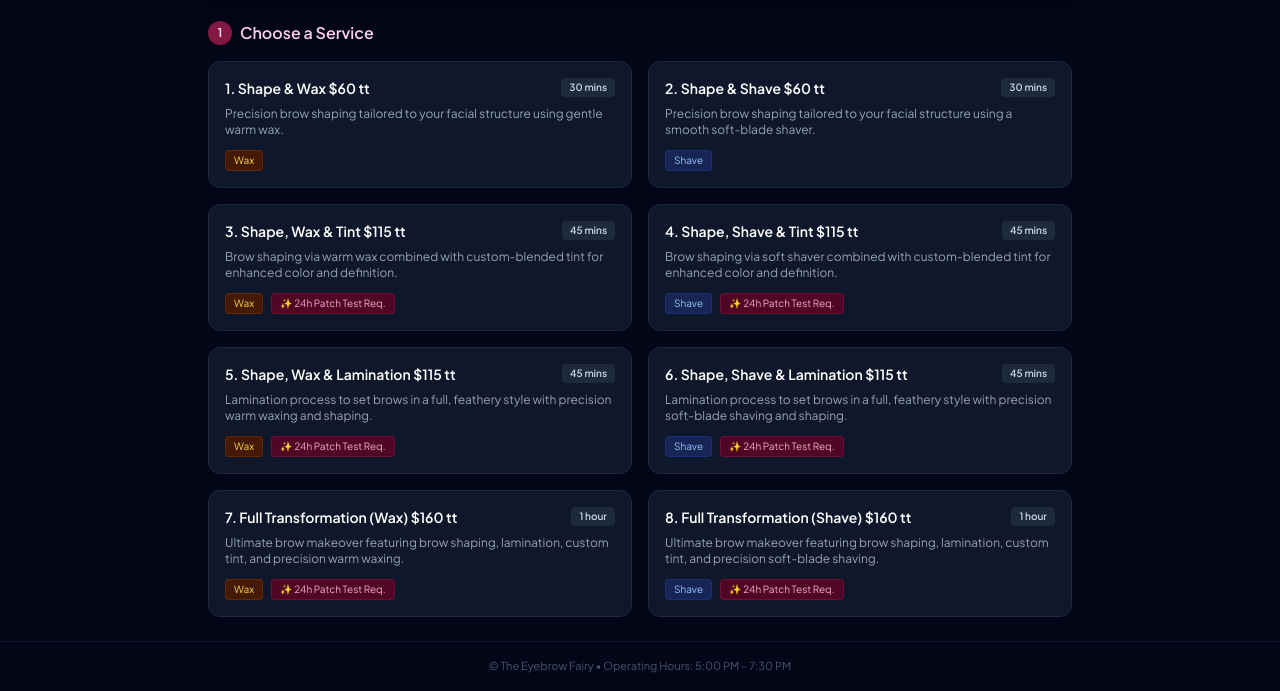
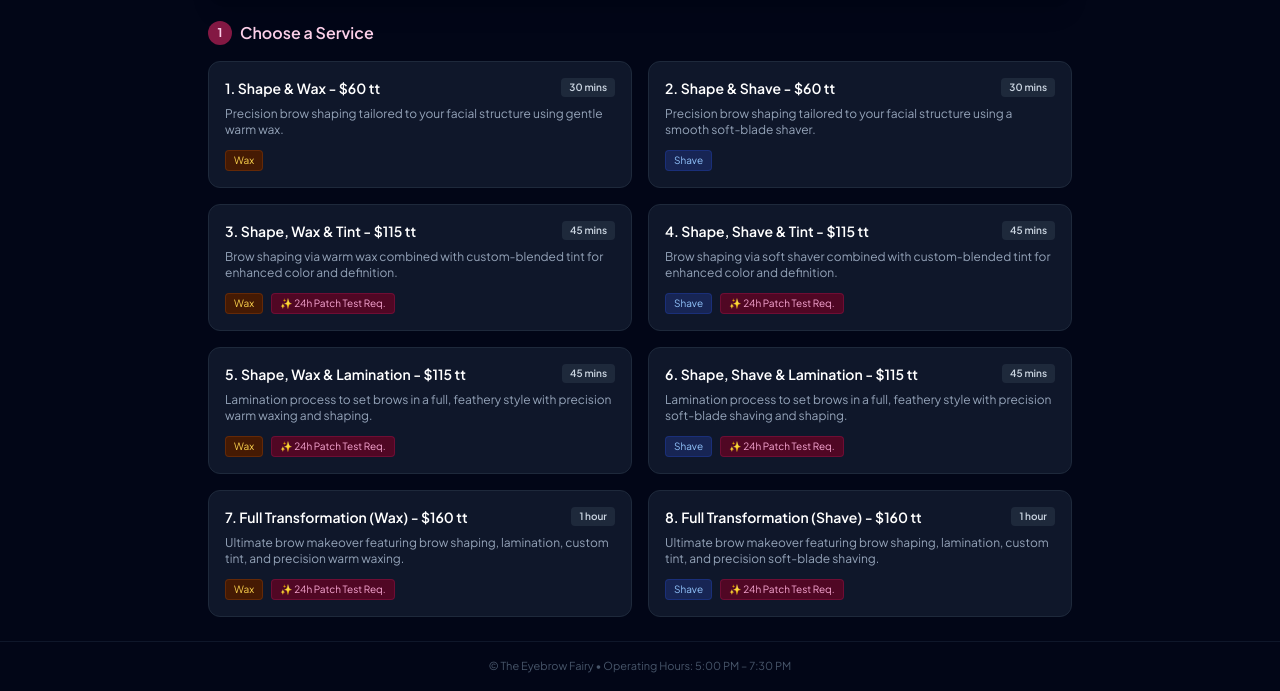
Before and after one commit to kadishajoseph06-netizen/Eyebrow-fairy-site, a website: page index.html in a window 1280 px wide. Shown: the part 241-932 px from the top of the page. Drawn offline with nearby package versions, Linux system fonts and the light colour scheme; a web font is replaced by a local one.

Commit message:
Update index.html

```diff
--- a/index.html
+++ b/index.html
@@ -212,14 +212,14 @@
     let ownerPIN = localStorage.getItem('eyebrow_owner_pin') || '1234';
 
     const SERVICES = [
-      { id: 1, name: "1. Shape & Wax $60 tt", duration: "30 mins", method: "Wax", requiresPatchTest: false, desc: "Precision brow shaping tailored to your facial structure using gentle warm wax." },
-      { id: 2, name: "2. Shape & Shave $60 tt", duration: "30 mins", method: "Shave", requiresPatchTest: false, desc: "Precision brow shaping tailored to your facial structure using a smooth soft-blade shaver." },
-      { id: 3, name: "3. Shape, Wax & Tint $115 tt", duration: "45 mins", method: "Wax", requiresPatchTest: true, desc: "Brow shaping via warm wax combined with custom-blended tint for enhanced color and definition." },
-      { id: 4, name: "4. Shape, Shave & Tint $115 tt", duration: "45 mins", method: "Shave", requiresPatchTest: true, desc: "Brow shaping via soft shaver combined with custom-blended tint for enhanced color and definition." },
-      { id: 5, name: "5. Shape, Wax & Lamination $115 tt", duration: "45 mins", method: "Wax", requiresPatchTest: true, desc: "Lamination process to set brows in a full, feathery style with precision warm waxing and shaping." },
-      { id: 6, name: "6. Shape, Shave & Lamination $115 tt", duration: "45 mins", method: "Shave", requiresPatchTest: true, desc: "Lamination process to set brows in a full, feathery style with precision soft-blade shaving and shaping." },
-      { id: 7, name: "7. Full Transformation (Wax) $160 tt", duration: "1 hour", method: "Wax", requiresPatchTest: true, desc: "Ultimate brow makeover featuring brow shaping, lamination, custom tint, and precision warm waxing." },
-      { id: 8, name: "8. Full Transformation (Shave) $160 tt", duration: "1 hour", method: "Shave", requiresPatchTest: true, desc: "Ultimate brow makeover featuring brow shaping, lamination, custom tint, and precision soft-blade shaving." }
+      { id: 1, name: "1. Shape & Wax - $60 tt", duration: "30 mins", method: "Wax", requiresPatchTest: false, desc: "Precision brow shaping tailored to your facial structure using gentle warm wax." },
+      { id: 2, name: "2. Shape & Shave - $60 tt", duration: "30 mins", method: "Shave", requiresPatchTest: false, desc: "Precision brow shaping tailored to your facial structure using a smooth soft-blade shaver." },
+      { id: 3, name: "3. Shape, Wax & Tint - $115 tt", duration: "45 mins", method: "Wax", requiresPatchTest: true, desc: "Brow shaping via warm wax combined with custom-blended tint for enhanced color and definition." },
+      { id: 4, name: "4. Shape, Shave & Tint - $115 tt", duration: "45 mins", method: "Shave", requiresPatchTest: true, desc: "Brow shaping via soft shaver combined with custom-blended tint for enhanced color and definition." },
+      { id: 5, name: "5. Shape, Wax & Lamination - $115 tt", duration: "45 mins", method: "Wax", requiresPatchTest: true, desc: "Lamination process to set brows in a full, feathery style with precision warm waxing and shaping." },
+      { id: 6, name: "6. Shape, Shave & Lamination - $115 tt", duration: "45 mins", method: "Shave", requiresPatchTest: true, desc: "Lamination process to set brows in a full, feathery style with precision soft-blade shaving and shaping." },
+      { id: 7, name: "7. Full Transformation (Wax) - $160 tt", duration: "1 hour", method: "Wax", requiresPatchTest: true, desc: "Ultimate brow makeover featuring brow shaping, lamination, custom tint, and precision warm waxing." },
+      { id: 8, name: "8. Full Transformation (Shave) - $160 tt", duration: "1 hour", method: "Shave", requiresPatchTest: true, desc: "Ultimate brow makeover featuring brow shaping, lamination, custom tint, and precision soft-blade shaving." }
     ];
 
     function init() {
```
